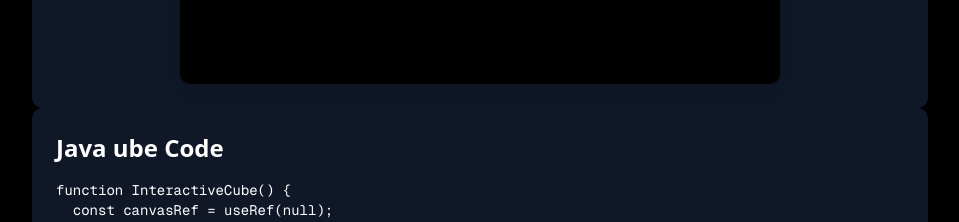
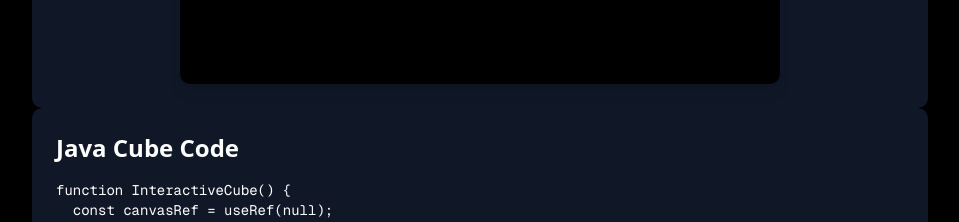
Before and after one commit to The-real-Gurby/Website, a Next.js app: page /cube in a window 1280 px wide. Shown: the part 2720-2942 px from the top of the page, without its empty margins (160-1119 px from the left). Built offline with nearby package versions, Linux system fonts and the light colour scheme.

Commit message:
fixed typos and added some info on cube page

```diff
--- a/src/app/cube/page.js
+++ b/src/app/cube/page.js
@@ -106,7 +106,7 @@ export default function ProjectsPage() {
       {/* Interactive 3D Cube Canvas */}
       <InteractiveCube />
       <div className="bg-gray-900 rounded-lg p-6 max-w-4xl mx-auto overflow-x-auto mb-16">
-        <h3 className="text-2xl font-bold mb-4 text-white">Java ube Code</h3>
+        <h3 className="text-2xl font-bold mb-4 text-white">Java Cube Code</h3>
         <pre className="text-sm font-mono whitespace-pre-wrap text-white">
 {`function InteractiveCube() {
   const canvasRef = useRef(null);
@@ -217,6 +217,8 @@ export default function ProjectsPage() {
           {`Overall this was a real fun project that with some of the other things I added after the cube took me about 18hrs to complete`}
         </pre>
         </div>
+    <h3 className="text-2xl font-bold mb-4 text-white ">Please credit me if you use this for whatever reason!</h3>
+
     </main>
   );
 }
```
